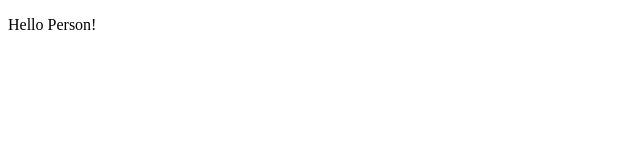
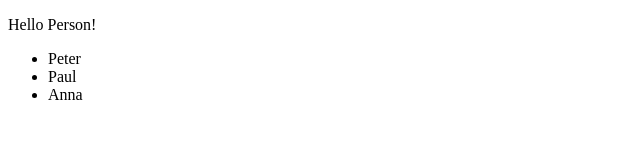
Before and after one commit to schneidersa/ng-refresher, an Angular app: page / in a window 1280 px wide. Shown: the top 160 px of the page, without its empty margins (0-640 px from the left). Built offline with nearby package versions, Linux system fonts and the light colour scheme.

Commit message:
Using Services with Dependency Injection
* use service in persons.component

```diff
--- a/src/app/persons/persons.component.ts
+++ b/src/app/persons/persons.component.ts
@@ -1,9 +1,14 @@
-import { Component, Input } from '@angular/core';
+import { Component } from '@angular/core';
+import { PersonsService } from './persons.service';
 
 @Component({
   selector: 'app-persons',
   templateUrl: './persons.component.html'
 })
 export class PersonsComponent {
-  @Input() personList: string[];        // Input() - Data can be bound from outside (AppComponent)
+  personList: string[];
+
+  constructor(personsService: PersonsService) {
+    this.personList = personsService.persons;
+  }
 }
```
